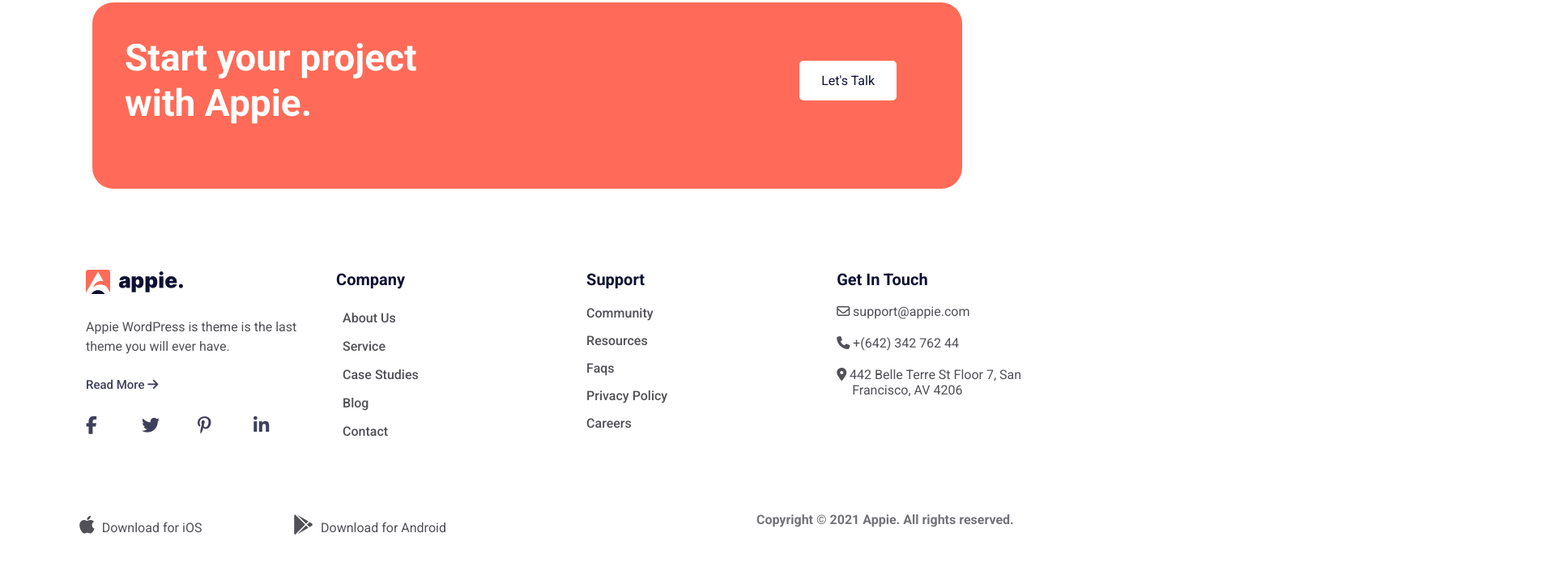
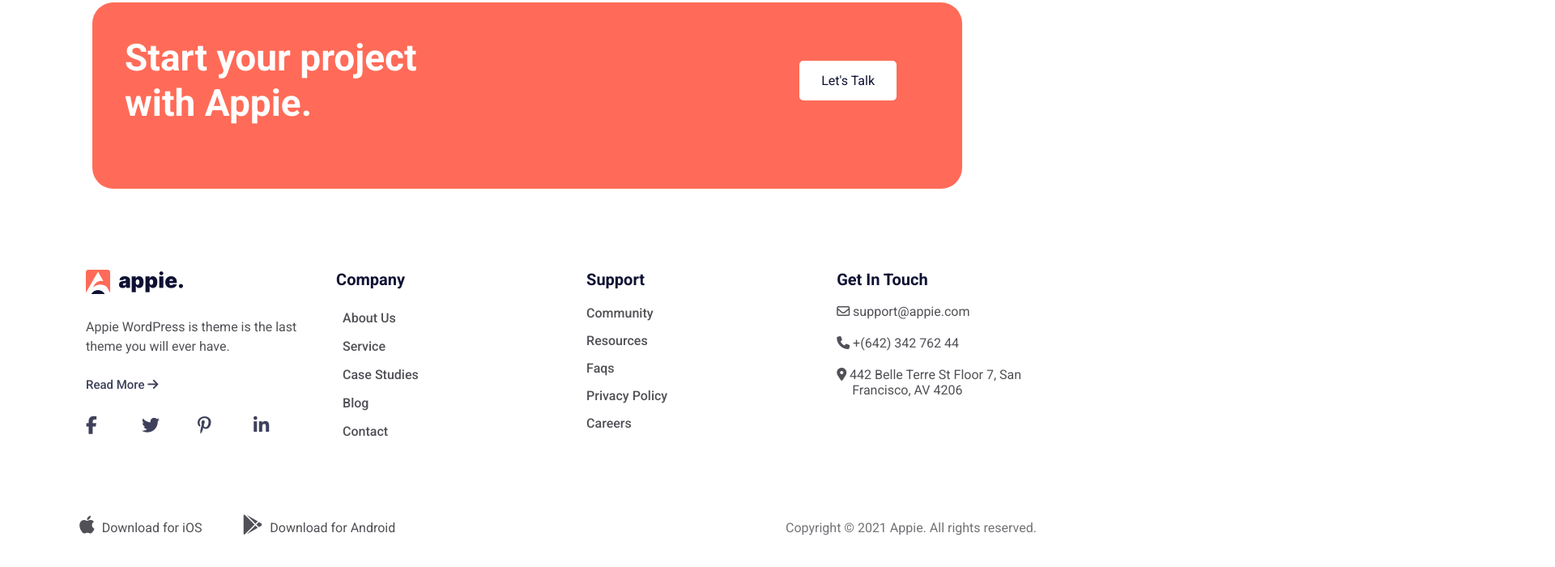
Before and after one commit to afruzaakter/appie, a plain HTML site: page index.html in a window 1280 px wide. Shown: the part 5138-5838 px from the top of the page at 81% size, 1920 px wide, since content can reach past the window. Drawn offline with Linux system fonts and the light colour scheme.

Commit message:
width change

```diff
--- a/style.css
+++ b/style.css
@@ -752,21 +752,21 @@ color: #505056;
     margin-left: 19px;
 }
 .Fcopyright{
-    display: grid;
-    grid-template-columns: repeat(3, 1fr);
+    display: flex;
+    justify-content: space-between;
+    align-items: center;
     margin-left: 73px;
     margin-top: 80px;
-    gap: 308px;
     margin-bottom: 50px;
-    width: 166%;
 }
-.copyright{
+.copyright h4{
     font-size: 16px;
     font-weight: 400;
     color: #505056;
     line-height: 24px;
     opacity: 0.8;
     margin-left: 50px;
+
 }
 .download ul{
 display: flex;
```
